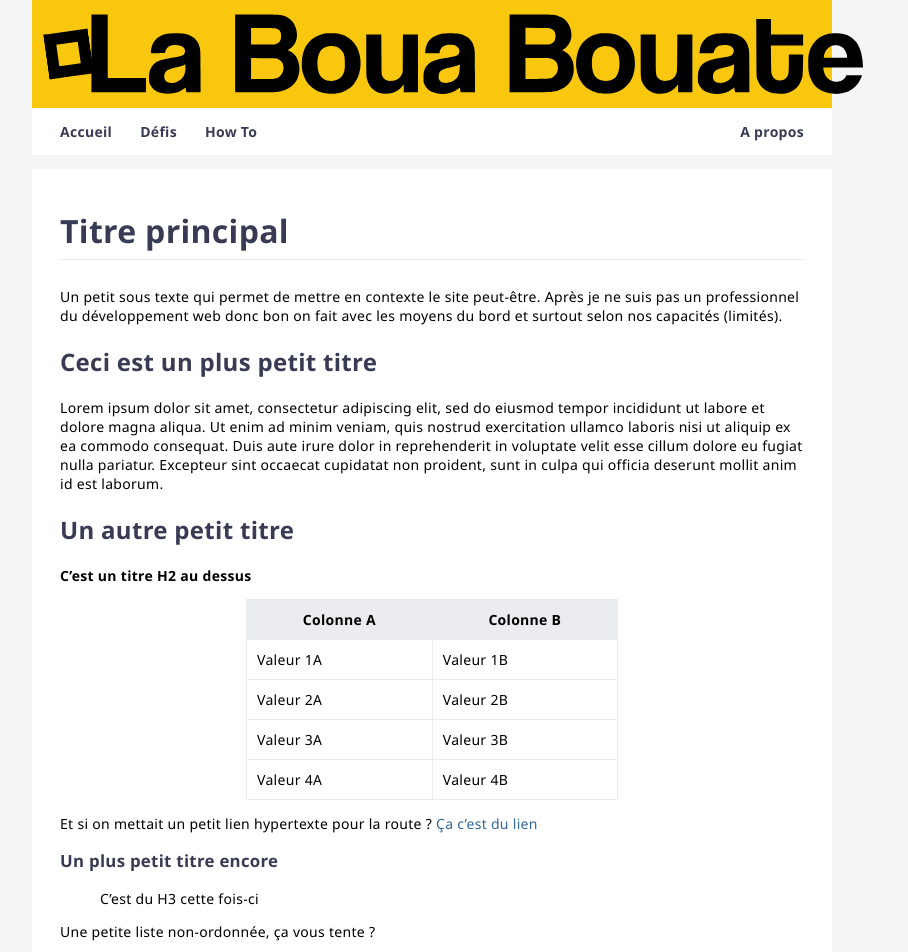
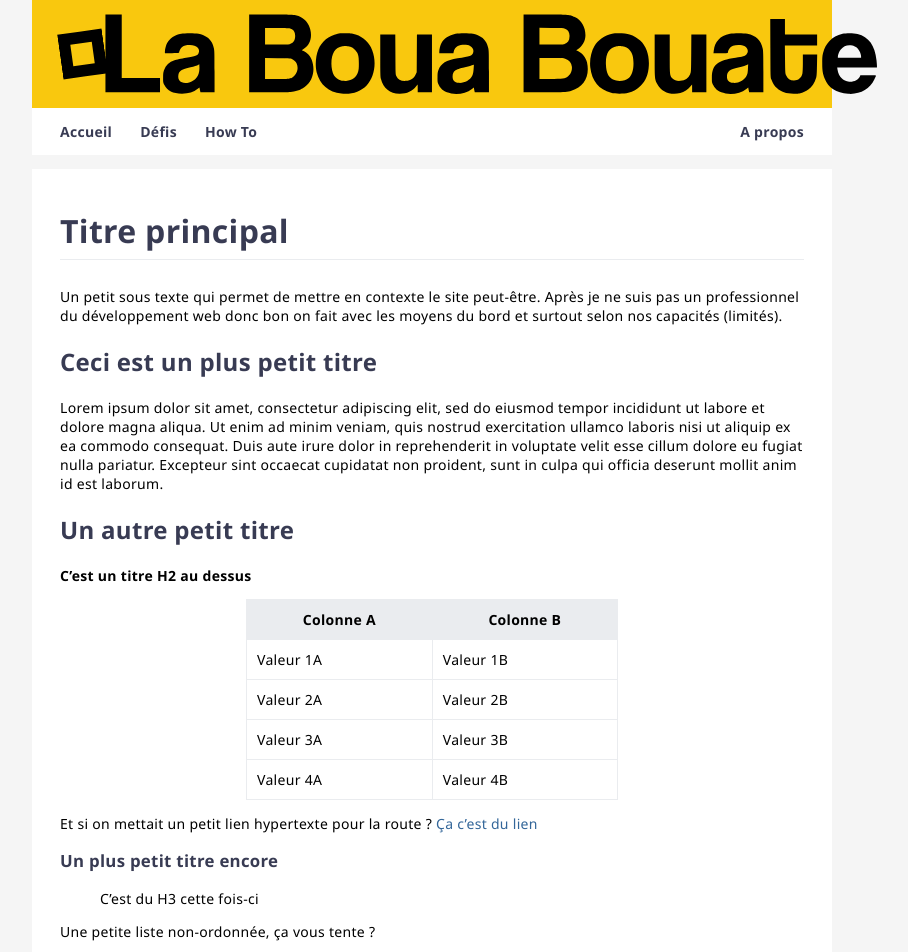
Before and after one commit to leobouard/leobouard.github.io, a Jekyll site: the page built from index.md, in a window 1280 px wide. Shown: the top 952 px of the page, without its empty margins (208-1116 px from the left). Built offline with Jekyll 4.4.1, drawn with Linux system fonts in a browser that asks for light colours; our own code applies the rules of GitHub Pages for plain Markdown files.

Commit message:
Update style.scss

```diff
--- a/assets/css/style.scss
+++ b/assets/css/style.scss
@@ -45,12 +45,13 @@
     width: 45px;
     transform: rotate(-8deg);
     transition: all 900ms ease-in-out;
-    transition-duration: 3s;
+    transition-duration: 1s;
     image-rendering: optimizeQuality;
+    margin-left: 1em;
 }
 
 .logo:hover {
-    transform: rotate(-712deg);
+    transform: rotate(-188deg);
 }
 
 inlineLogo {
```
